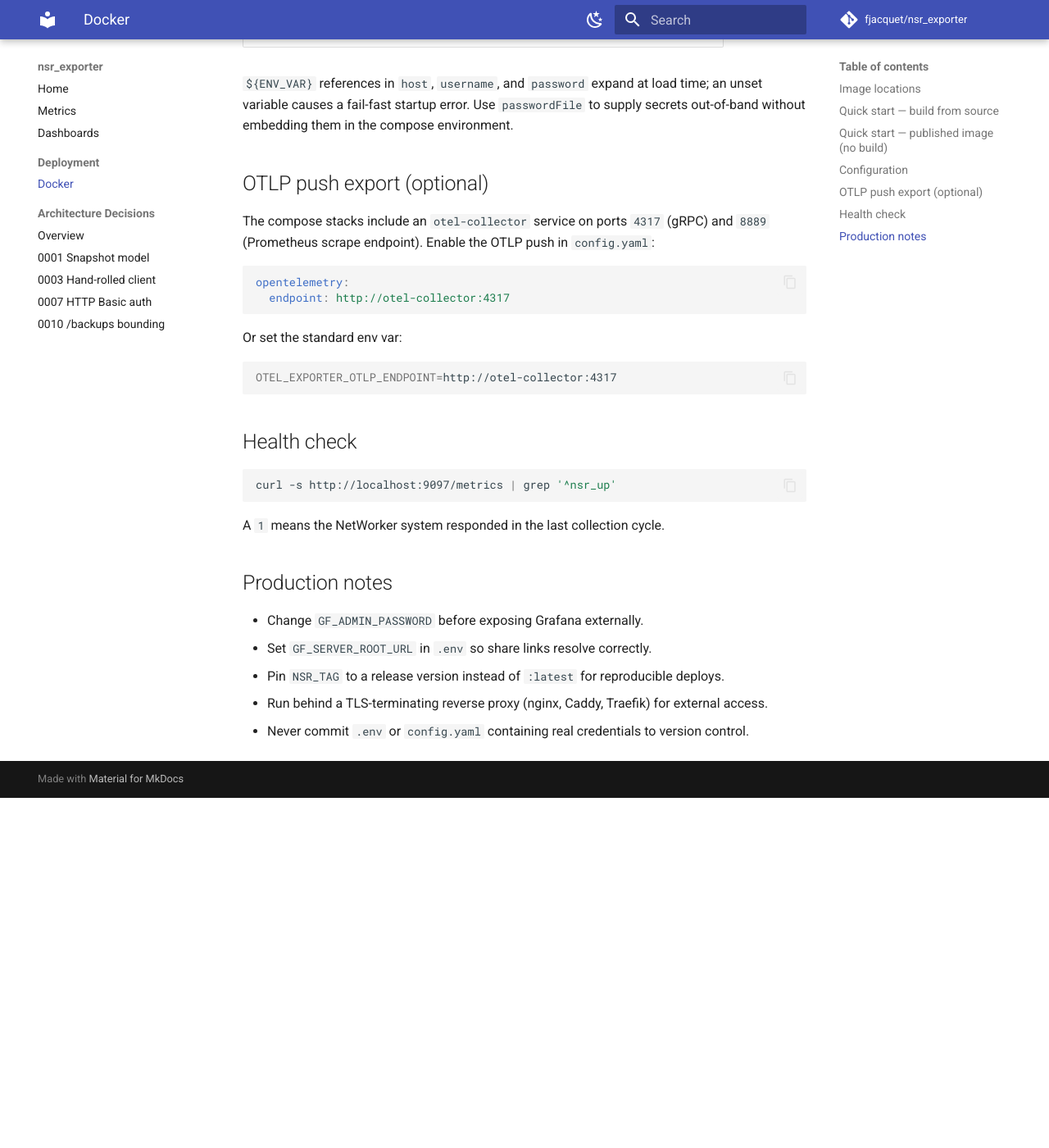
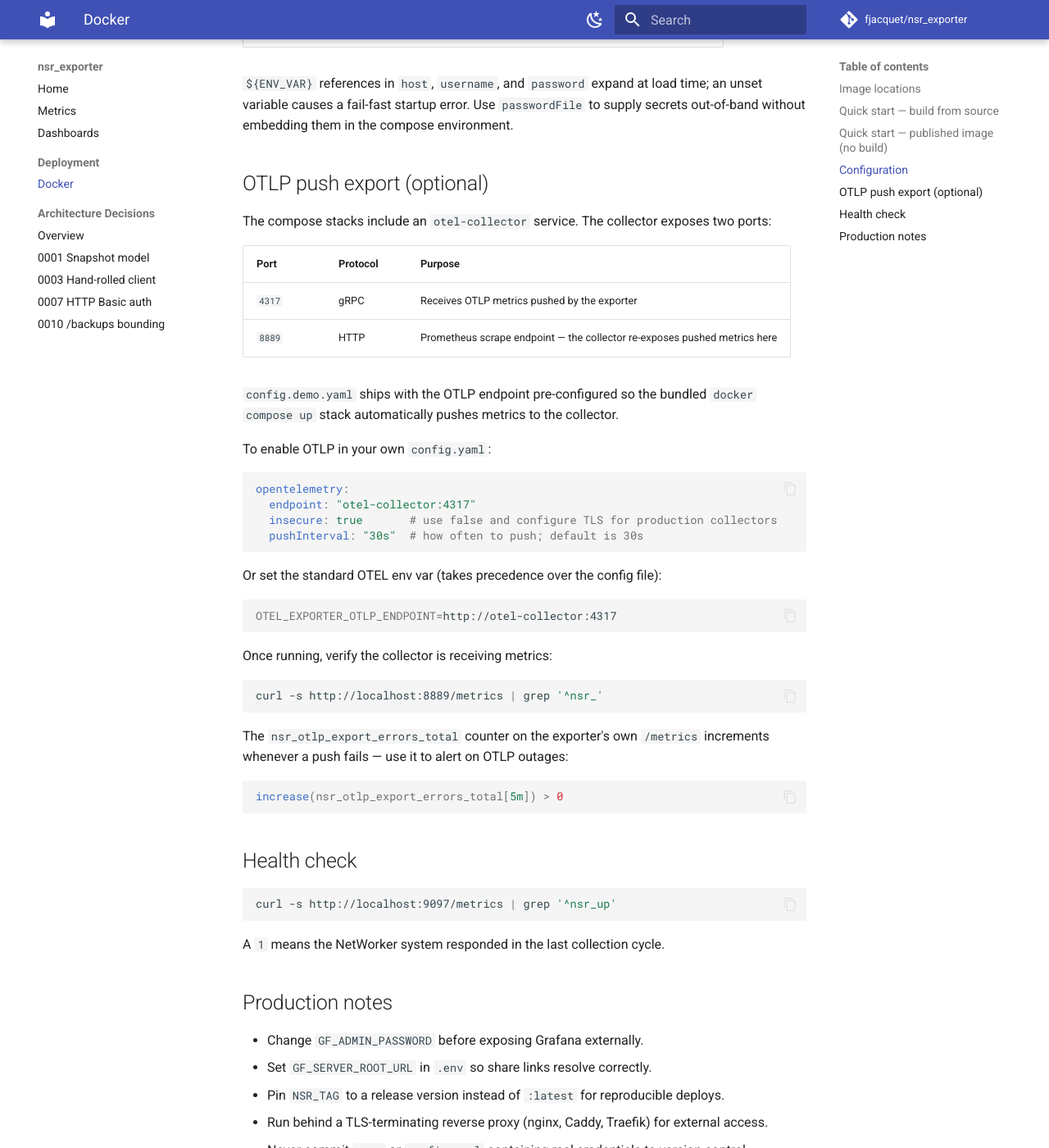
Before and after one commit to fjacquet/nsr_exporter, an MkDocs documentation site: the page built from docs/deployment/docker.md, in a window 1280 px wide and 1400 px high, scrolled down 1473 px. Shown: the whole window at 82% size. Built offline with MkDocs 1.6.1 and Material for MkDocs 9.7.7, drawn with Linux system fonts in a browser that asks for light colours; comment, search, counter and statistics services are not loaded; before the commit the page ends 2446 px from its top, so only the background shows below that.

Commit message:
feat(otlp): wire demo compose to the bundled otel-collector
Add opentelemetry block to config.demo.yaml (endpoint: otel-collector:4317,
insecure: true) so docker compose up automatically pushes OTLP metrics.
Document the collector's :8889 Prometheus scrape endpoint and
nsr_otlp_export_errors_total alerting in docs/deployment/docker.md.
docker compose config -q passes.

Co-Authored-By: Claude Opus 4.8 (1M context) <noreply@anthropic.com>

````diff
--- a/config.demo.yaml
+++ b/config.demo.yaml
@@ -18,3 +18,6 @@ systems:
     username: "${NSR1_USERNAME}"
     password: "${NSR1_PASSWORD}"
     insecureSkipVerify: true
+opentelemetry:
+  endpoint: "otel-collector:4317"
+  insecure: true   # plain gRPC for the in-compose collector; no TLS needed
--- a/docs/deployment/docker.md
+++ b/docs/deployment/docker.md
@@ -61,18 +61,42 @@ secrets out-of-band without embedding them in the compose environment.
 
 ## OTLP push export (optional)
 
-The compose stacks include an `otel-collector` service on ports `4317` (gRPC) and
-`8889` (Prometheus scrape endpoint). Enable the OTLP push in `config.yaml`:
+The compose stacks include an `otel-collector` service. The collector exposes two ports:
+
+| Port | Protocol | Purpose |
+|---|---|---|
+| `4317` | gRPC | Receives OTLP metrics pushed by the exporter |
+| `8889` | HTTP | Prometheus scrape endpoint — the collector re-exposes pushed metrics here |
+
+`config.demo.yaml` ships with the OTLP endpoint pre-configured so the bundled
+`docker compose up` stack automatically pushes metrics to the collector.
+
+To enable OTLP in your own `config.yaml`:
 
 ```yaml
 opentelemetry:
-  endpoint: http://otel-collector:4317
+  endpoint: "otel-collector:4317"
+  insecure: true       # use false and configure TLS for production collectors
+  pushInterval: "30s"  # how often to push; default is 30s
 ```
 
-Or set the standard env var:
+Or set the standard OTEL env var (takes precedence over the config file):
 
 ```bash
 OTEL_EXPORTER_OTLP_ENDPOINT=http://otel-collector:4317
+```
+
+Once running, verify the collector is receiving metrics:
+
+```bash
+curl -s http://localhost:8889/metrics | grep '^nsr_'
+```
+
+The `nsr_otlp_export_errors_total` counter on the exporter's own `/metrics` increments
+whenever a push fails — use it to alert on OTLP outages:
+
+```promql
+increase(nsr_otlp_export_errors_total[5m]) > 0
 ```
 
 ## Health check
````
